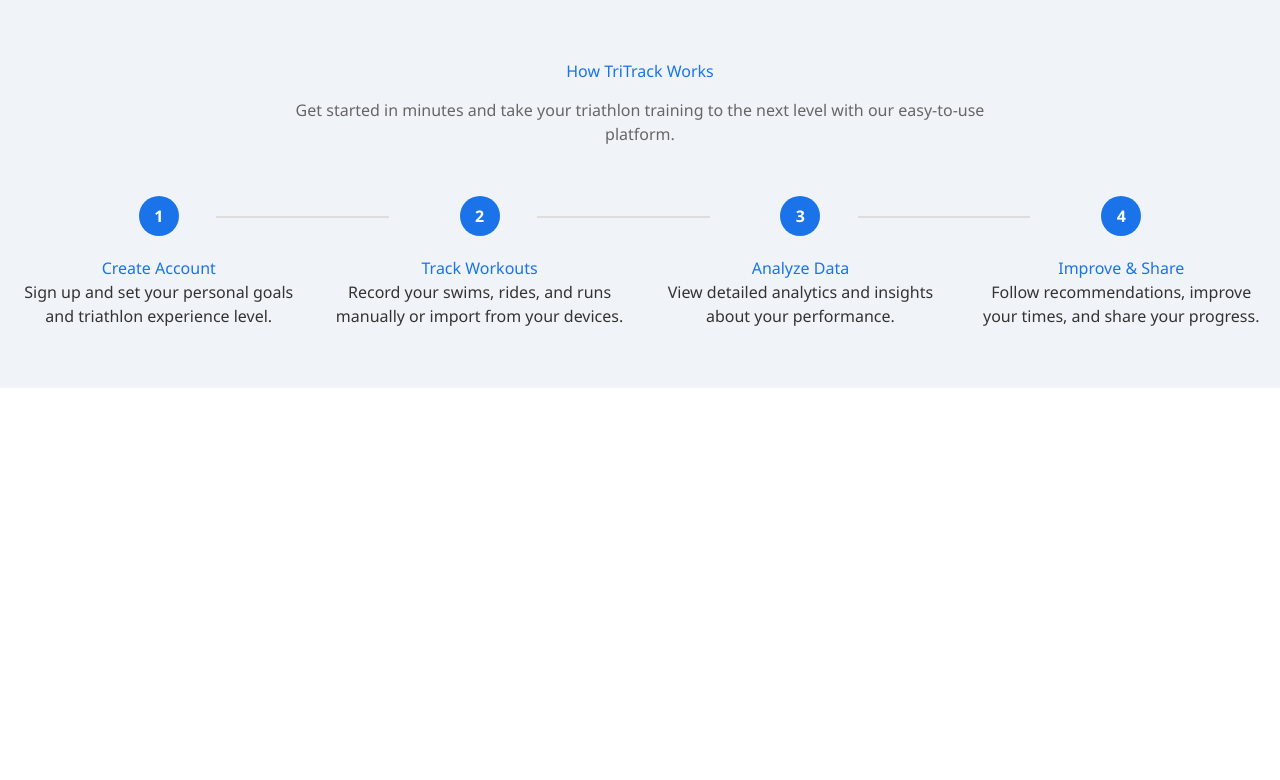
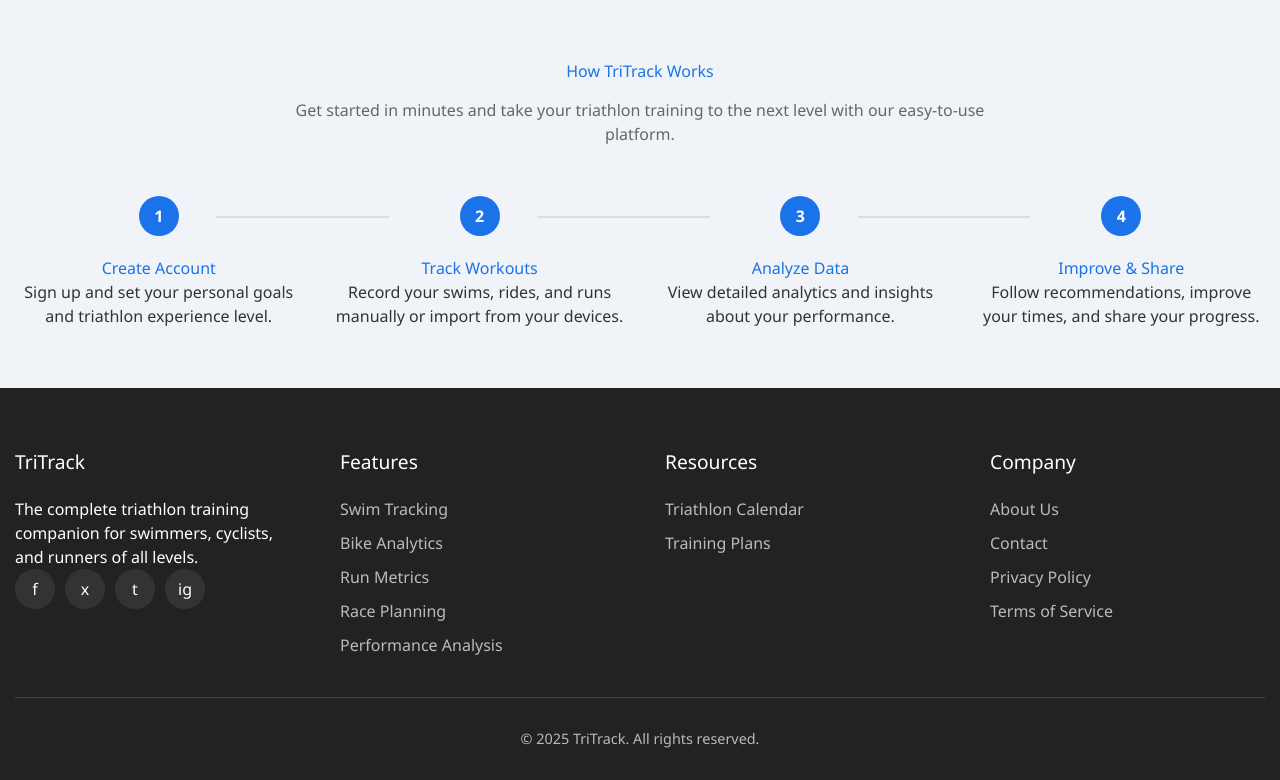
Before and after one commit to vuhuy194779/Agile-Web-Dev-CITS5505, a Flask app: page / in a window 1280 px wide. Shown: the part 1488-2268 px from the top of the page. Before the commit the page ends 1876 px from the top, so only its background shows below. Run offline with Flask 3, Linux system fonts and the light colour scheme; some libraries are stand-ins or nearby versions.

Commit message:
add footer

```diff
--- a/web/app/static/welcome-page.css
+++ b/web/app/static/welcome-page.css
@@ -381,6 +440,78 @@
   width: 60%;
   height: 2px;
   background-color: #ddd;
+}
+
+/* Footer */
+footer {
+  background-color: #222;
+  color: #fff;
+  padding: 60px 0 30px;
+}
+
+.footer-content {
+  display: flex;
+  justify-content: space-between;
+  flex-wrap: wrap;
+  margin-bottom: 30px;
+}
+
+.footer-column {
+  width: 22%;
+}
+
+.footer-column h3 {
+  color: #fff;
+  margin-bottom: 20px;
+  font-size: 1.2rem;
+}
+
+.footer-column ul {
+  list-style: none;
+}
+
+.footer-column ul li {
+  margin-bottom: 10px;
+}
+
+.footer-column ul li a {
+  color: #bbb;
+  text-decoration: none;
+  transition: color 0.3s ease;
+}
+
+.footer-column ul li a:hover {
+  color: #fff;
+}
+
+.social-icons {
+  display: flex;
+}
+
+.social-icons a {
+  display: inline-flex;
+  align-items: center;
+  justify-content: center;
+  width: 40px;
+  height: 40px;
+  border-radius: 50%;
+  background-color: #333;
+  color: #fff;
+  margin-right: 10px;
+  text-decoration: none;
+  transition: background-color 0.3s ease;
+}
+
+.social-icons a:hover {
+  background-color: #1a73e8;
+}
+
+.footer-bottom {
+  padding-top: 30px;
+  border-top: 1px solid #444;
+  text-align: center;
+  color: #bbb;
+  font-size: 0.9rem;
 }
 
 /* Responsive Styles */
--- a/web/app/templates/base.html
+++ b/web/app/templates/base.html
@@ -6,7 +6,6 @@
     <title>TriTrack - Your Triathlon Journey Tracker</title>
     <link rel="stylesheet" href="{{ url_for('static', filename='welcome-page.css') }}">
     <link rel="stylesheet" href="/static/upload.css" />
-    <link rel="stylesheet" href="https://cdnjs.cloudflare.com/ajax/libs/font-awesome/6.5.0/css/all.min.css" />
     <script src="https://cdn.tailwindcss.com"></script>
     <script src="https://code.jquery.com/jquery-3.6.0.min.js"></script>
     <script src="{{ url_for('static', filename='welcome-page-bottom.js') }}"></script>
@@ -52,6 +51,8 @@
       </div>
     </header>
 
+
+
     {% with messages = get_flashed_messages() %}
         {% if messages %}
             <ul>
@@ -62,4 +63,50 @@
         {% endif %}
     {% endwith %}
     {% block content %}{% endblock %}
+    <footer>
+      <div class="container">
+        <div class="footer-content">
+          <div class="footer-column">
+            <h3>TriTrack</h3>
+            <p>The complete triathlon training companion for swimmers, cyclists, and runners of all levels.</p>
+            <div class="social-icons">
+              <a href="https://www.facebook.com" target="_blank" rel="noopener noreferrer">f</a>
+              <a href="https://www.twitter.com" target="_blank" rel="noopener noreferrer">x</a>
+              <a href="https://www.tiktok.com" target="_blank" rel="noopener noreferrer">t</a>
+              <a href="https://www.instagram.com" target="_blank" rel="noopener noreferrer">ig</a>
+            </div>
+          </div>
+          <div class="footer-column">
+            <h3>Features</h3>
+            <ul>
+              <li><a href="#">Swim Tracking</a></li>
+              <li><a href="#">Bike Analytics</a></li>
+              <li><a href="#">Run Metrics</a></li>
+              <li><a href="#">Race Planning</a></li>
+              <li><a href="#">Performance Analysis</a></li>
+            </ul>
+          </div>
+          <div class="footer-column">
+            <h3>Resources</h3>
+            <ul>
+              <li><a href="#">Triathlon Calendar</a></li>
+              <li><a href="#">Training Plans</a></li>
+            </ul>
+          </div>
+          <div class="footer-column">
+            <h3>Company</h3>
+            <ul>
+              <li><a href="#">About Us</a></li>
+              <li><a href="#">Contact</a></li>
+              <li><a href="#">Privacy Policy</a></li>
+              <li><a href="#">Terms of Service</a></li>
+            </ul>
+          </div>
+        </div>
+        <div class="footer-bottom">
+          <p>&copy; 2025 TriTrack. All rights reserved.</p>
+        </div>
+      </div>
+    </footer>
   </body>
+  <script src="{{ url_for('static', filename='welcome-page-bottom.js') }}"></script>
```
Also changed, not shown: other parts of web/app/static/welcome-page.css (+61 -2 lines).
